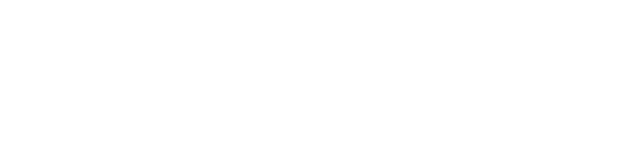
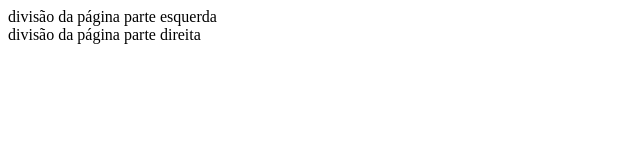
Before and after one commit to Ramon-Barros/Agente_Credito, a plain HTML site: page index.html in a window 1280 px wide. Shown: the whole page, without its empty margins (0-640 px from the left). Drawn offline with Linux system fonts and the light colour scheme.

Commit message:
fazendo a divisão da página

```diff
--- a/index.html
+++ b/index.html
@@ -7,6 +7,13 @@
     <title>Agente de Crédito</title>
 </head>
 <body>
-
+    <main>
+        <div>
+            divisão da página parte esquerda
+        </div>
+        <div>
+            divisão da página parte direita
+        </div>
+    </main>
 </body>
 </html>
```
Also changed, not shown: agente de credito.txt (deleted).
